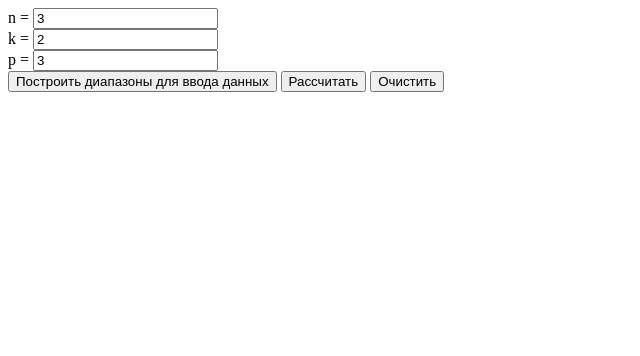
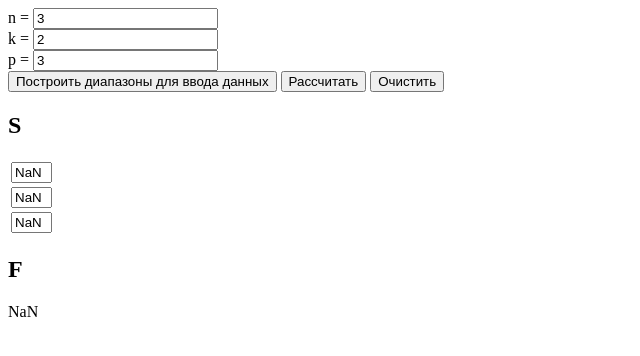
Before and after one commit to natali-lapteva/web, a plain HTML site: page task2.3/index.html in a window 1280 px wide. Both pictures are taken after a click on the button "Рассчитать". Shown: the whole page, without its empty margins (0-640 px from the left). Drawn offline with Linux system fonts and the light colour scheme.

Commit message:
Доделана математика в задаче 2.3

```diff
--- a/task2.3/index.html
+++ b/task2.3/index.html
@@ -17,19 +17,19 @@
 
 <div id='result'></div>
 
-    <script src="../jquery.min.js" ></script>
-    <script src="../math.js" ></script>
+<script src="../jquery.min.js"></script>
+<script src="../math.js"></script>
 
 <script>
     var n, k, p;
 
-            function setParam(){
+    function setParam() {
         n = parseInt($('#n').val(), 10);
         k = parseInt($('#k').val(), 10);
         p = parseInt($('#p').val(), 10);
     }
 
-            function build () {
+    function build() {
         setParam();
         $('#data').append('<h2>A</h2>');
         $('#data').append(getTable(n, k, 'A'));
@@ -39,7 +39,26 @@
         $('#data').append(getTable(1, n, 'P'));
     }
 
-            function cl (){
+    function calc() {
+        setParam();
+
+        $('#result').empty();
+        $('#result').append('<h2>S</h2>');
+        $('#result').append(getTable(n, 1, 'S'));
+
+        var f = 0;
+        for (var i = 0; i < n; i++) {
+            var sum = 0;
+            for (var j = 0; j < k; j++) {
+                sum += getValue('A', i, j) * getValue('X', j, 0);
+            }
+            setValue('S', i, 0, sum);
+            f += sum * getValue('P', 0, i);
+        }
+        $('#result').append('<h2>F</h2><div>' + f + '</div>');
+    }
+
+    function cl() {
         $('#data').empty();
         $('#result').empty();
     }
```
Lines whose indentation alone changed are shown as unchanged.
